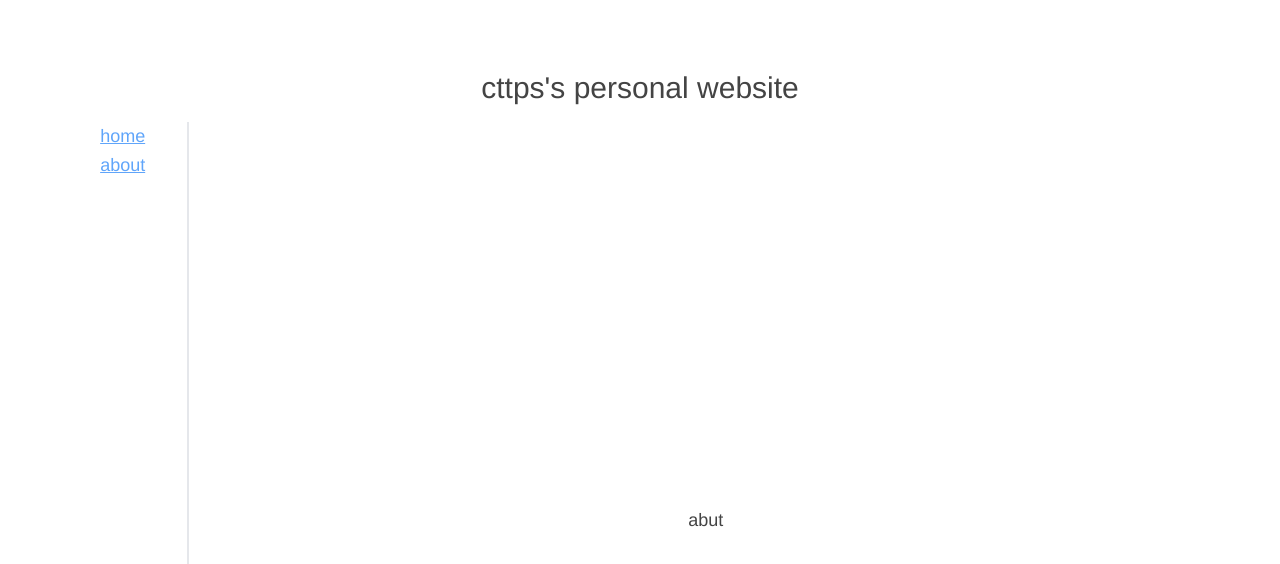
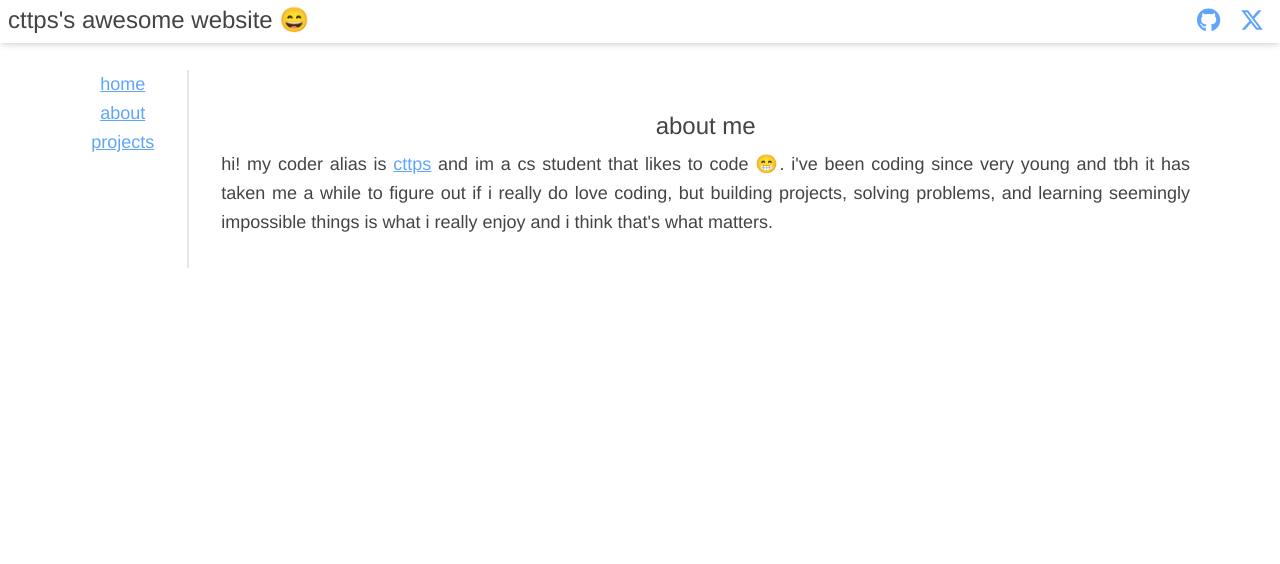
Before and after one commit to cttps/personalwebsite, a React (Create React App) app in the folder web/: page /about in a window 1280 px wide. Shown: the top 564 px of the page. Built offline with nearby package versions, Linux system fonts and the light colour scheme.

Commit message:
feat/ui-update: add more content to pages, add icons for links

```diff
--- a/web/package.json
+++ b/web/package.json
@@ -4,6 +4,9 @@
   "proxy": "http://localhost:8080",
   "private": true,
   "dependencies": {
+    "@fortawesome/fontawesome-svg-core": "^6.5.2",
+    "@fortawesome/free-brands-svg-icons": "^6.5.2",
+    "@fortawesome/react-fontawesome": "^0.2.2",
     "@testing-library/jest-dom": "^5.17.0",
     "@testing-library/react": "^13.4.0",
     "@testing-library/user-event": "^13.5.0",
--- a/web/src/App.tsx
+++ b/web/src/App.tsx
@@ -3,19 +3,22 @@ import { BrowserRouter as Router, Route, Routes } from 'react-router-dom';
 import Home from './pages/Home';
 import About from './pages/About';
 import Sidebar from './components/Sidebar';
+import Topbar from './components/Topbar'
 
 function App() {
   return (
     <React.StrictMode>
       <Router >
         <div className="App">
-          <h1 className="text-3xl text-center my-4 mx-2">cttps's personal website</h1>
-          <div className='grid grid-cols-9 divide-x-2'>
+          <Topbar />
+          {/* <h1 className="text-3xl text-center my-4 mx-2">cttps's personal website</h1> */}
+          <div className='grid grid-cols-9 md:divide-x-2 mt-4'>
             < Sidebar />
             <div className='w-full col-span-8 text-center'>
               <Routes>
                 <Route path="/" element={ <Home/> } />
                 <Route path="/about" element={ <About/> } />
+                <Route path="/projects" element={ <Home/> } />
                 {/* Add more routes as needed */}
               </Routes>
             </div>
--- a/web/src/components/Sidebar.tsx
+++ b/web/src/components/Sidebar.tsx
@@ -1,12 +1,14 @@
 import React from 'react';
 import { Link } from 'react-router-dom';
 
-export default function App() {
+export default function Sidebar() {
     return (
-        <div className="col-span-1 text-center">
+        <div className="col-span-1 text-center bg-white">
             <Link to="/">home</Link>
             <br />
             <Link to="/about">about</Link>
+            <br />
+            <Link to="/projects">projects</Link>
         </div>
     );
   }
--- /dev/null
+++ b/web/src/components/Topbar.tsx
@@ -0,0 +1,15 @@
+import React from 'react';
+import { FontAwesomeIcon } from '@fortawesome/react-fontawesome';
+import { faGithub, faXTwitter } from '@fortawesome/free-brands-svg-icons';
+
+export default function Topbar() {
+    return (
+        <div className='grid grid-cols-7 fixed top-0 w-full left-0 py-1 px-2 shadow-md bg-white'> {/*max-w-[1300px] left-1/2 transform -translate-x-1/2*/}
+            <h1 className='truncate text-2xl text-left w-full h-max-auto col-span-5'>cttps's awesome website 😄</h1>
+            <div className='text-right h-full divide-x-4 divide-transparent col-span-2'>
+                <a href="https://github.com/cttps"><FontAwesomeIcon className="h-6 mt-1 mx-2" icon={faGithub} /></a>
+                <a href="https://github.com/cttps"><FontAwesomeIcon className="h-6 mt-1 mx-2" icon={faXTwitter} /></a>
+            </div>
+        </div>
+    );
+  }
--- a/web/src/pages/About.tsx
+++ b/web/src/pages/About.tsx
@@ -1,6 +1,13 @@
 
-export default function Home() {
+export default function About() {
     return (
-        <p className='m-96'>abut</p>
+        <div className="p-8">
+            <h1 className='text-2xl my-2'>about me</h1>
+            <p className='text-justify'>
+                hi! my coder alias is <a href="https://github.com/cttps">cttps</a> and im a cs student that likes to code 😁.
+                i've been coding since very young and tbh it has taken me a while to figure out if i really do love coding,
+                but building projects, solving problems, and learning seemingly impossible things is what i really enjoy and i think that's what  matters.
+            </p>
+        </div>
     );
   }
```
Also changed, not shown: 1 other file (tests, documents, lock files or other folders).
